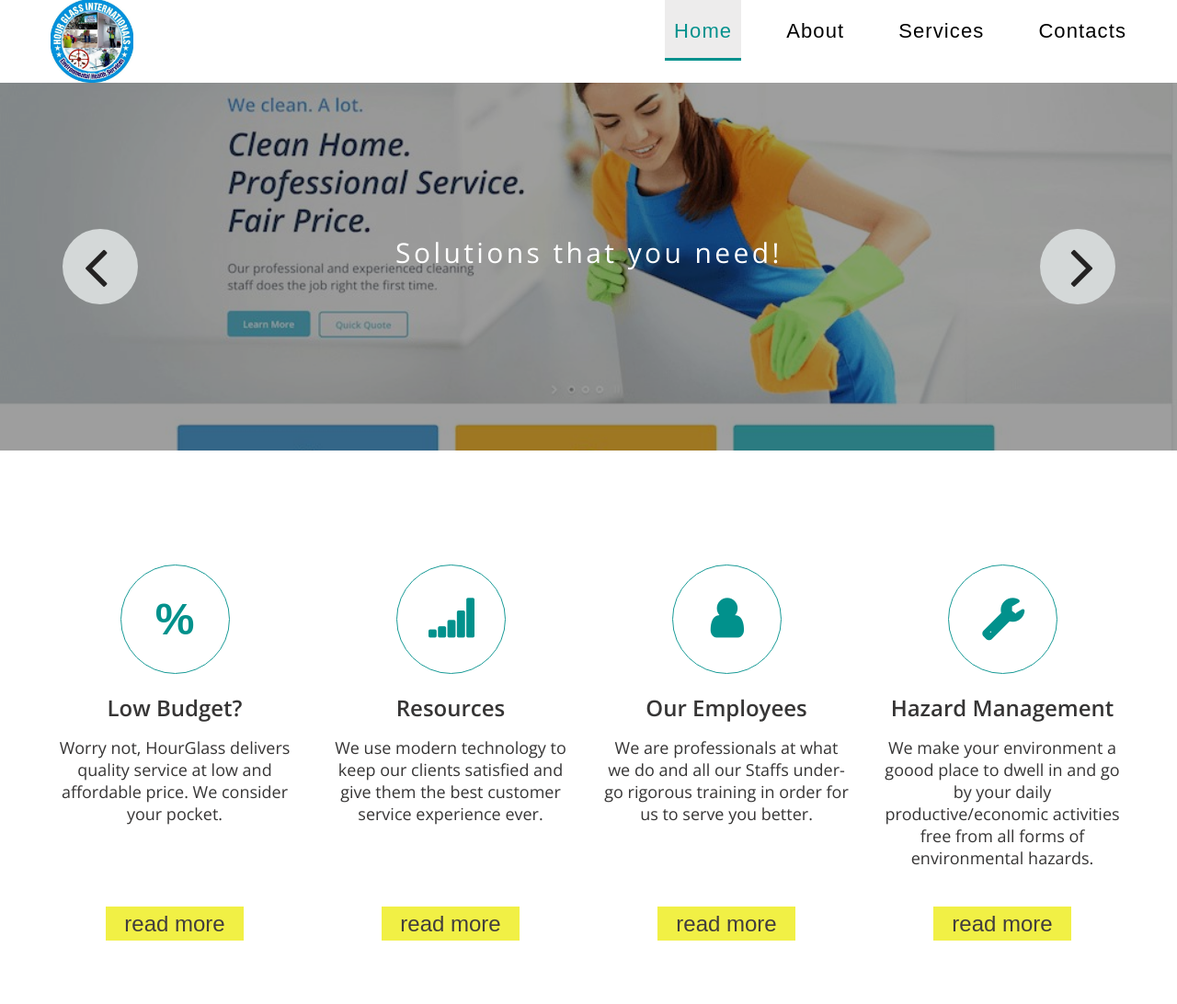
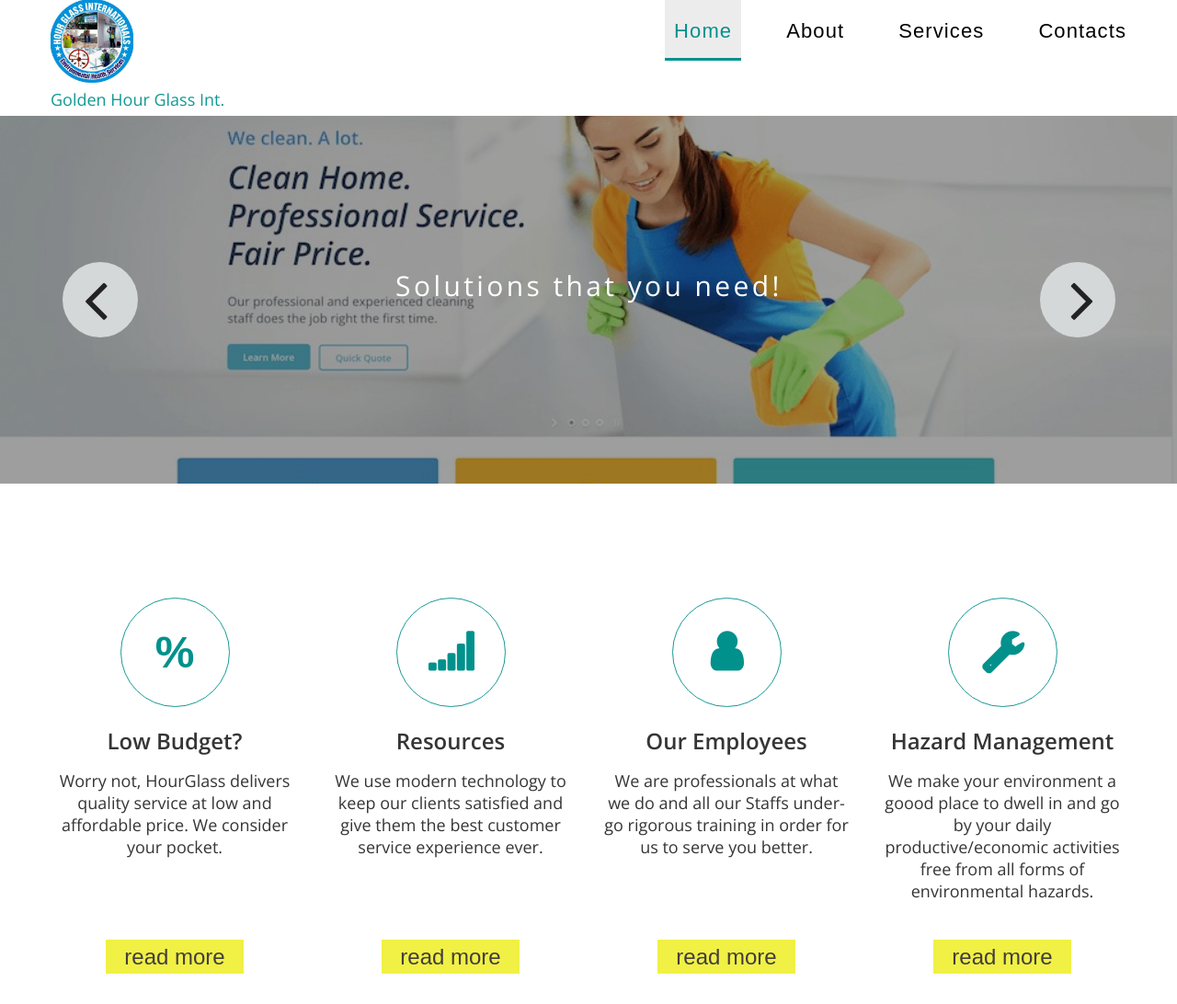
Before and after one commit to Real-Awesome/Real-awesome.github.io, a plain HTML site: page index.html in a window 1280 px wide. Shown: the top 1092 px of the page at 92% size. Drawn offline with nearby package versions, Linux system fonts and the light colour scheme; a web font is replaced by a local one.

Commit message:
name edit

```diff
--- a/index.html
+++ b/index.html
@@ -43,6 +43,7 @@
                         <h1>
                             <a href="index.html">
                                 <img src="images/logo.jpg" height="110px"  width="90px" alt="Logo"/>
+                                <h2> Golden Hour Glass Int.</h2>
                             </a>
                         </h1>
                     </div>
```
